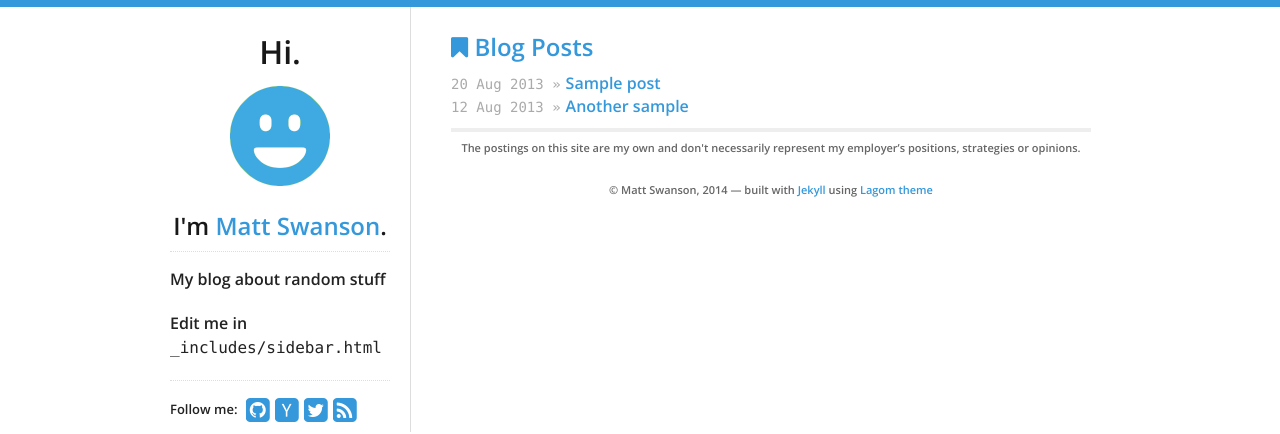
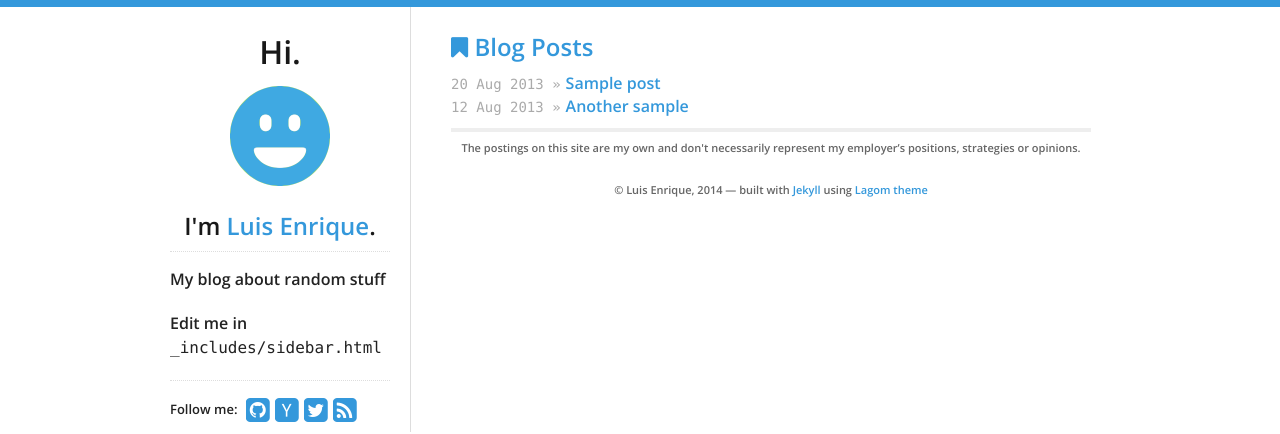
Before and after one commit to LuisGoCas/LuisGoCas.github.io, a Jekyll site: the page built from index.html, in a window 1280 px wide. Shown: the top 434 px of the page. Built offline with Jekyll 4.4.1, drawn with Linux system fonts in a browser that asks for light colours; nearby versions of some CDN libraries.

Commit message:
theme name changed

```diff
--- a/_data/theme.yml
+++ b/_data/theme.yml
@@ -19,7 +19,7 @@ social:
   #flickr: johndoe
 
 # "Hi, I'm _______"
-name: Matt Swanson
+name: Luis Enrique
 email: test@example.com
 tagline: "weak opinions, strongly held"
 
```
